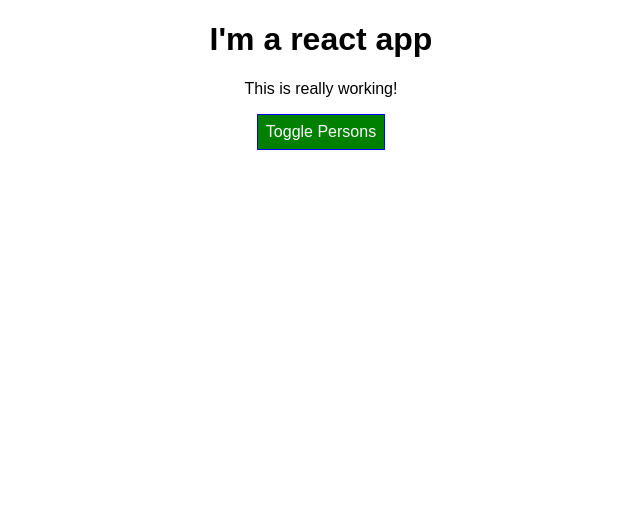
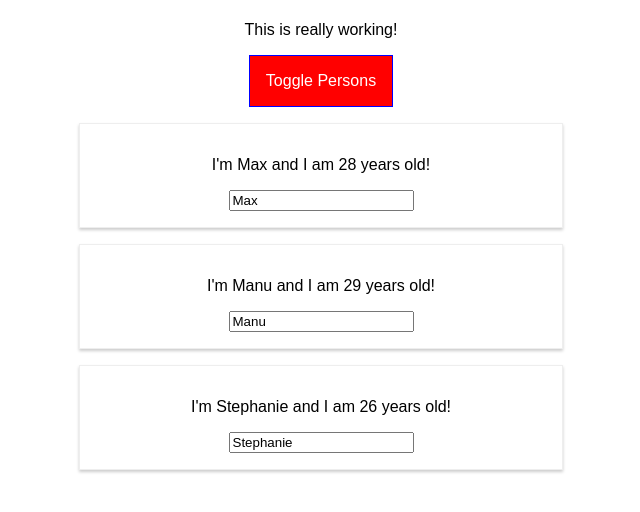
Before and after one commit to paulopompeu/my-app, a React app: page / in a window 1280 px wide. Shown: the top 512 px of the page, without its empty margins (319-959 px from the left). Built offline with nearby package versions, Linux system fonts and the light colour scheme.

Commit message:
class 86

```diff
--- a/src/App.js
+++ /dev/null
@@ -1,97 +0,0 @@
-import React, { useState } from "react";
-import classes from "./App.css";
-import Person from "./Person/Person";
-
-const app = props => {
-  let btnClass = [classes.button];
-
-  const [personsState, setPersonsState] = useState({
-    persons: [
-      { id: "dsadas", name: "Max", age: 28 },
-      { id: "czcxz", name: "Manu", age: 29 },
-      { id: "fdbsd", name: "Stephanie", age: 26 }
-    ]
-  });
-
-  // const [otherState, setOtherState] = useState("some other state");
-  const [showPersons, setShowPersons] = useState(false);
-
-  const nameChangeHandler = (event, id) => {
-    const personIndex = personsState.persons.findIndex(p => {
-      return p.id === id;
-    });
-
-    const person = {
-      ...personsState.persons[personIndex]
-    };
-
-    person.name = event.target.value;
-
-    const persons = [...personsState.persons];
-    persons[personIndex] = person;
-
-    setPersonsState({
-      persons: persons
-    });
-  };
-
-  const togglePersonsHandler = () => {
-    const doesShow = !showPersons;
-    setShowPersons(doesShow);
-  };
-
-  const deletePersonHandler = personIndex => {
-    const persons = [...personsState.persons];
-    persons.splice(personIndex, 1);
-    setPersonsState({ persons: persons });
-  };
-
-  let persons = null;
-
-  if (showPersons) {
-    persons = (
-      <div>
-        {personsState.persons.map((person, index) => {
-          return (
-            <Person
-              click={() => deletePersonHandler(index)}
-              name={person.name}
-              years={person.age}
-              key={person.id}
-              changed={event => nameChangeHandler(event, person.id)}
-            />
-          );
-        })}
-      </div>
-    );
-    // style.backgroundColor = "red";
-    // style[":hover"] = {
-    //   backgroundColor: "salmon",
-    //   color: "black"
-    // };
-
-    btnClass.push(classes.Red)
-  }
-
-  const assignedClasses = [];
-  if (personsState.persons.length <= 2) {
-    assignedClasses.push("red");
-  }
-
-  if (personsState.persons.length <= 1) {
-    assignedClasses.push("bold");
-  }
-
-  return (
-    <div className={classes.App}>
-      <h1>I'm a react app</h1>
-      <p className={assignedClasses.join(" ")}>This is really working!</p>
-      <button className={btnClass.join(' ')} onClick={togglePersonsHandler}>
-        Toggle Persons
-      </button>
-      {persons}
-    </div>
-  );
-};
-
-export default app;
--- /dev/null
+++ b/src/components/Cockpit/Cockpit.css
@@ -0,0 +1,31 @@
+
+.red {
+    color: red;
+  }
+
+  .bold {
+    font-weight: bold;
+  }
+
+  .Cockpit button {
+    border: 1px solid blue;
+    padding: 16px;
+    background-color: green;
+    font: inherit;
+    color: white;
+    cursor: pointer;
+  }
+
+  .Cockpit button:hover {
+    background-color: lightgreen;
+    color: black;
+  }
+
+  .Cockpit button.Red {
+    background-color: red;
+  }
+
+  .Cockpit button.Red:hover {
+    background-color: salmon;
+    color: black;
+  }
--- /dev/null
+++ b/src/components/Cockpit/Cockpit.js
@@ -0,0 +1,30 @@
+import React from 'react';
+
+import classes from './Cockpit.css';
+
+const cockpit = ( props ) => {
+    const assignedClasses = [];
+    let btnClass = '';
+    if (props.showPersons) {
+        btnClass = classes.Red;
+    }
+
+    if ( props.persons.length <= 2 ) {
+      assignedClasses.push( classes.red ); // classes = ['red']
+    }
+    if ( props.persons.length <= 1 ) {
+      assignedClasses.push( classes.bold ); // classes = ['red', 'bold']
+    }
+
+    return (
+        <div className={classes.Cockpit}>
+            <h1>{props.title}</h1>
+            <p className={assignedClasses.join( ' ' )}>This is really working!</p>
+            <button
+                className={btnClass}
+                onClick={props.clicked}>Toggle Persons</button>
+        </div>
+    );
+};
+
+export default cockpit;
--- a/src/Person/Person.js
+++ b/src/components/Persons/Person/Person.js
@@ -1,14 +1,13 @@
-import React from "react";
+import React from 'react';
 
-import classes from "./Person.css";
-
+import classes from './Person.css';
 
 const person = props => {
-
+  console.log('[Person.js] rendering...');
   return (
     <div className={classes.Person}>
       <p onClick={props.click}>
-        I'm {props.name} and I'm {props.years} years old!
+        I'm {props.name} and I am {props.age} years old!
       </p>
       <p>{props.children}</p>
       <input type="text" onChange={props.changed} value={props.name} />
--- /dev/null
+++ b/src/components/Persons/Persons.js
@@ -0,0 +1,20 @@
+import React from 'react';
+
+import Person from './Person/Person';
+
+const persons = props => {
+  console.log('[Persons.js] rendering...');
+  return props.persons.map((person, index) => {
+    return (
+      <Person
+        click={() => props.clicked(index)}
+        name={person.name}
+        age={person.age}
+        key={person.id}
+        changed={event => props.changed(event, person.id)}
+      />
+    );
+  });
+};
+
+export default persons;
--- /dev/null
+++ b/src/containers/App.js
@@ -0,0 +1,96 @@
+import React, { Component } from 'react';
+
+import classes from './App.css';
+import Persons from '../components/Persons/Persons';
+import Cockpit from '../components/Cockpit/Cockpit';
+
+class App extends Component {
+  constructor(props) {
+    super(props);
+    console.log('[App.js] constructor');
+  }
+
+  state = {
+    persons: [
+      { id: 'asfa1', name: 'Max', age: 28 },
+      { id: 'vasdf1', name: 'Manu', age: 29 },
+      { id: 'asdf11', name: 'Stephanie', age: 26 }
+    ],
+    otherState: 'some other value',
+    showPersons: true
+  };
+
+  static getDerivedStateFromProps(props, state) {
+    console.log('[App.js] getDerivedStateFromProps', props);
+    return state;
+  }
+
+  componentWillMount() {
+    console.log('[App.js] componentWillMount');
+  }
+
+  componentDidMount() {
+    console.log('[App.js] componentDidMount');
+  }
+
+  nameChangedHandler = (event, id) => {
+    const personIndex = this.state.persons.findIndex(p => {
+      return p.id === id;
+    });
+
+    const person = {
+      ...this.state.persons[personIndex]
+    };
+
+    // const person = Object.assign({}, this.state.persons[personIndex]);
+
+    person.name = event.target.value;
+
+    const persons = [...this.state.persons];
+    persons[personIndex] = person;
+
+    this.setState({ persons: persons });
+  };
+
+  deletePersonHandler = personIndex => {
+    // const persons = this.state.persons.slice();
+    const persons = [...this.state.persons];
+    persons.splice(personIndex, 1);
+    this.setState({ persons: persons });
+  };
+
+  togglePersonsHandler = () => {
+    const doesShow = this.state.showPersons;
+    this.setState({ showPersons: !doesShow });
+  };
+
+  render() {
+    console.log('[App.js] render');
+    let persons = null;
+
+    if (this.state.showPersons) {
+      persons = (
+        <Persons
+          persons={this.state.persons}
+          clicked={this.deletePersonHandler}
+          changed={this.nameChangedHandler}
+        />
+      );
+    }
+
+    return (
+      <div className={classes.App}>
+        <Cockpit
+          title={this.props.appTitle}
+          showPersons={this.state.showPersons}
+          persons={this.state.persons}
+          clicked={this.togglePersonsHandler}
+        />
+        {persons}
+      </div>
+    );
+    // return React.createElement('div', {className: 'App'}, React.createElement('h1', null, 'Does this work now?'));
+  }
+}
+
+export default App;
--- a/src/index.js
+++ b/src/index.js
@@ -1,7 +1,7 @@
 import React from 'react';
 import ReactDOM from 'react-dom';
 import './index.css';
-import App from './App';
+import App from './containers/App';
 import registerServiceWorker from './registerServiceWorker';
 
 ReactDOM.render(<App />, document.getElementById('root'));
```
Also changed, not shown: src/components/Persons/Person/Person.css (renamed from src/Person/Person.css), src/containers/App.css (renamed from src/App.css), 1 other file (tests, documents, lock files or other folders).
